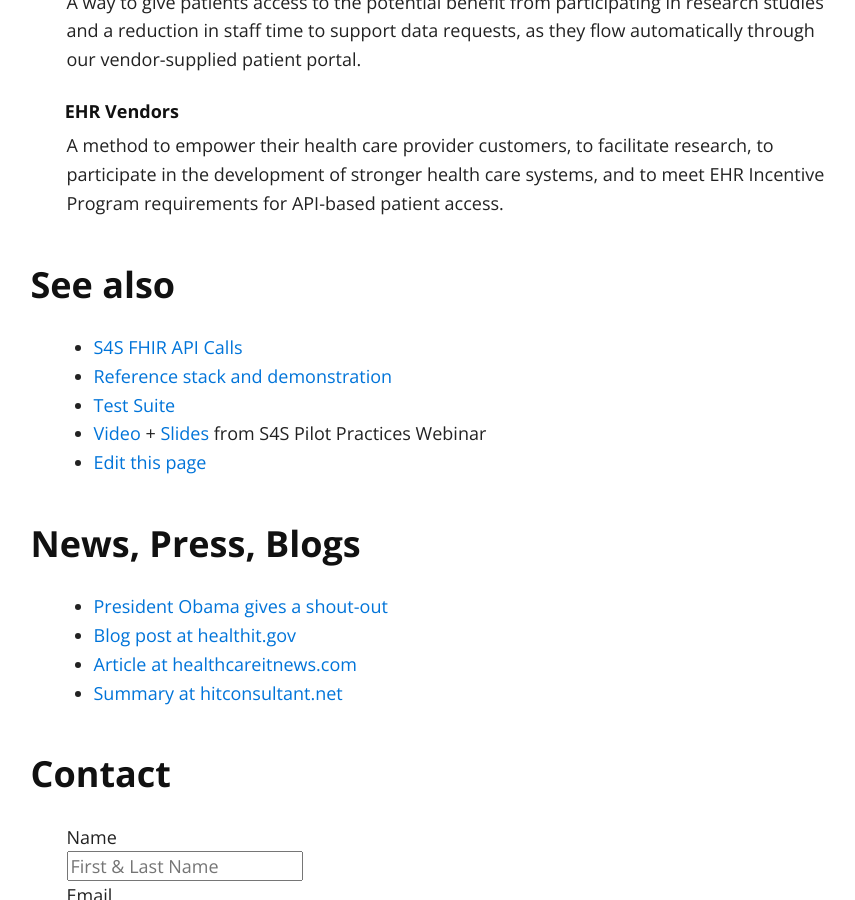
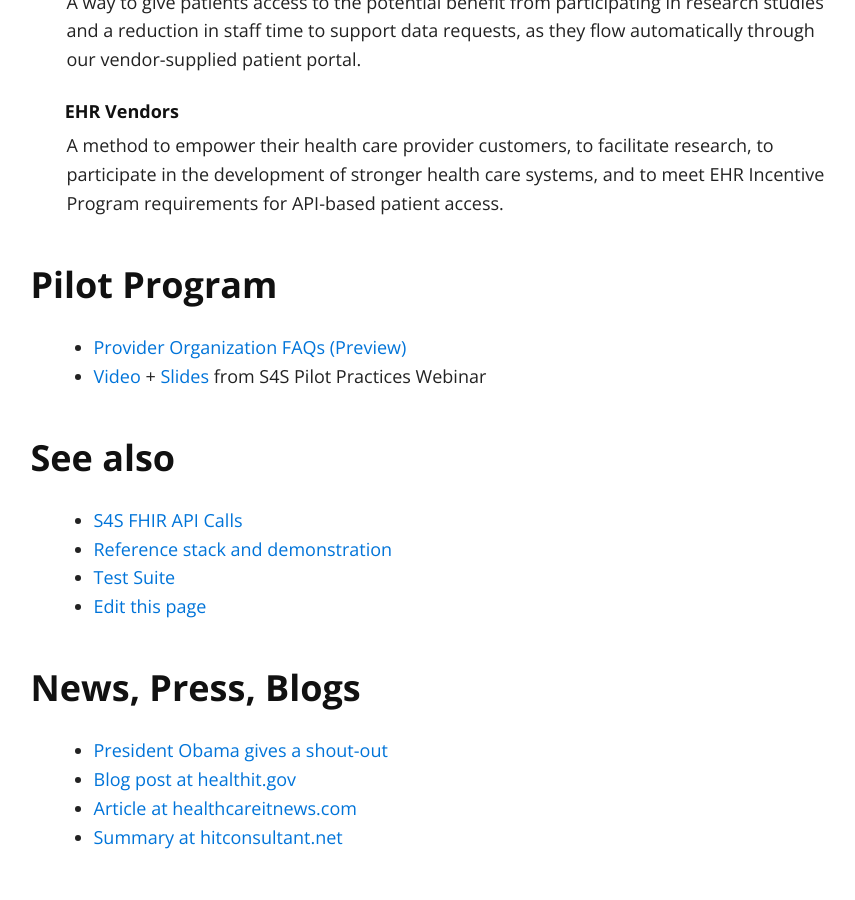
Before and after one commit to sync-for-science/sync-for-science.github.io, a Jekyll site: the page built from index.md, in a window 1280 px wide and 900 px high, scrolled down 1051 px. Shown: the whole window, without its empty margins (186-1041 px from the left). Built offline with Jekyll 4.4.1, drawn with Linux system fonts in a browser that asks for light colours; nearby versions of some CDN libraries.

Commit message:
Update index.md

```diff
--- a/index.md
+++ b/index.md
@@ -40,13 +40,15 @@
 research, to participate in the development of stronger health care systems,
 and to meet EHR Incentive Program requirements for API-based patient access.
 
+### Pilot Program
+ * [Provider Organization FAQs (Preview)](https://docs.google.com/document/d/1Xv3z0Ls5nIozjN-ree-kwZNJxnaiVztMmqZgC_5M-cQ)
+* [Video](https://drive.google.com/file/d/0BzDLBlJ9IyUCWEM4Y1dfZmhQNXM/view?usp=sharing) + [Slides](http://bit.ly/s4s-pilot-practices-webinar) from S4S Pilot Practices Webinar
 
 ### See also
 
 * [S4S FHIR API Calls](./api-calls)
 * [Reference stack and demonstration](https://demo.syncfor.science/)
 * [Test Suite](https://tests.demo.syncfor.science/)
-* [Video](https://drive.google.com/file/d/0BzDLBlJ9IyUCWEM4Y1dfZmhQNXM/view?usp=sharing) + [Slides](http://bit.ly/s4s-pilot-practices-webinar) from S4S Pilot Practices Webinar
 * [Edit this page](https://github.com/sync-for-science/sync-for-science.github.io/edit/master/index.md)
 
 
```
